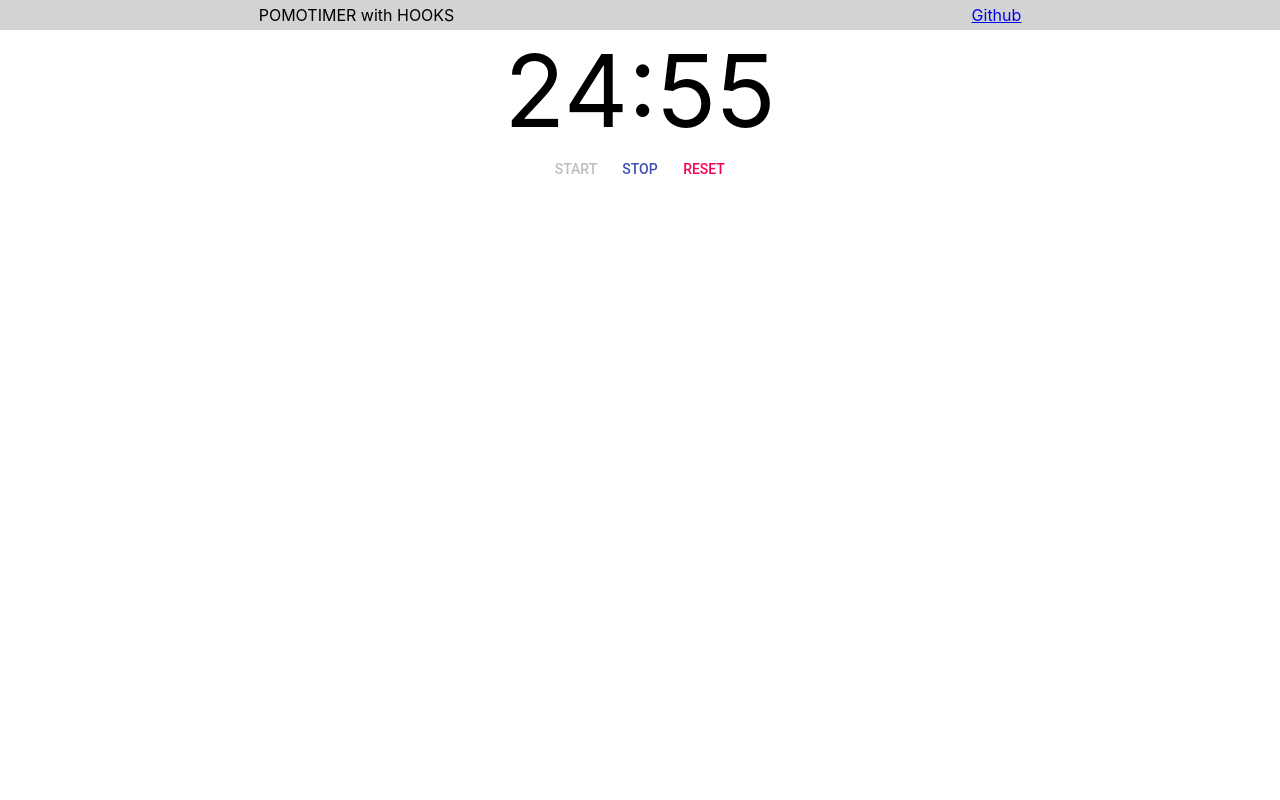
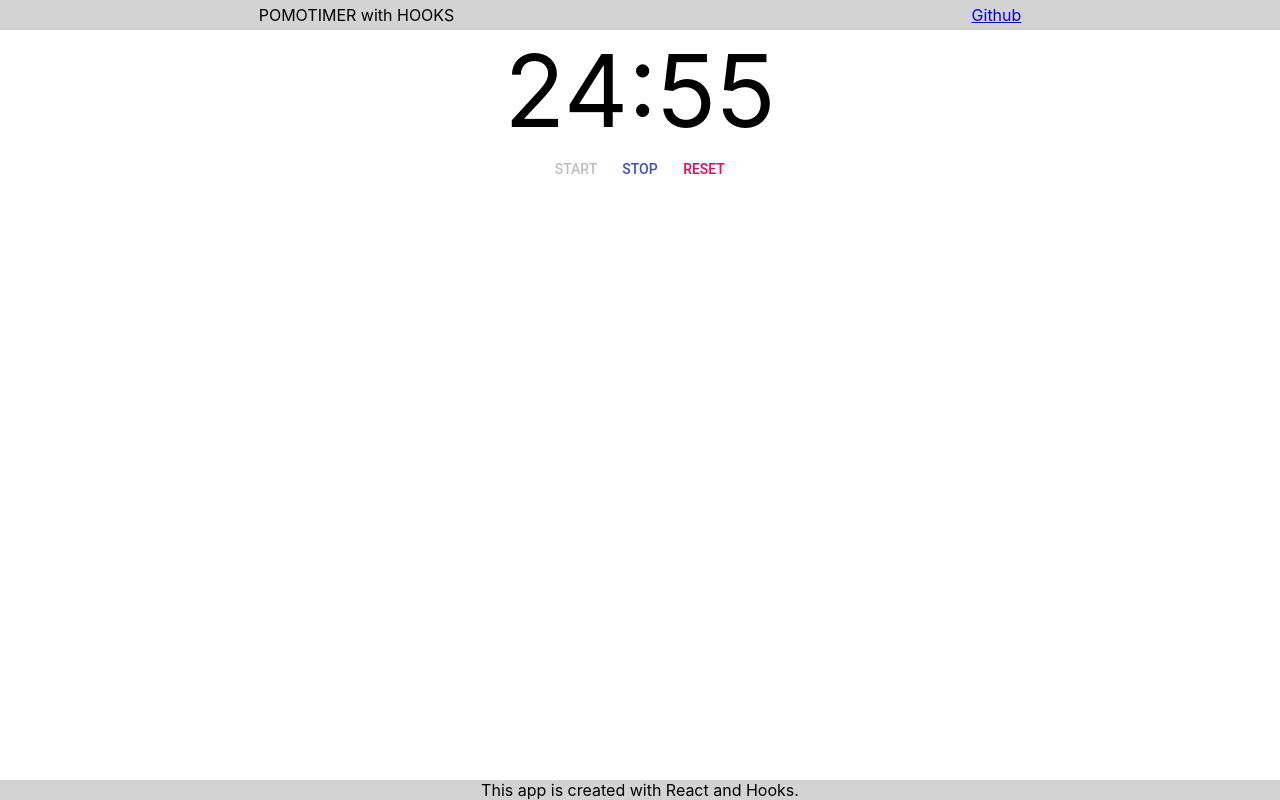
Before and after one commit to snamiki1212/example-react-basic-hooks, a React (Create React App) app: page / in a window 1280 px wide. Built offline with nearby package versions, Linux system fonts and the light colour scheme.

Commit message:
ADd Footer

```diff
--- a/src/App.tsx
+++ b/src/App.tsx
@@ -2,12 +2,14 @@ import React from 'react';
 import './App.css';
 import Header from './containers/Header';
 import CountdownContainer from './containers/Countdown';
+import Footer from './containers/Footer';
 
 const App: React.FC = () => {
   return (
     <div className="App">
       <Header />
       <CountdownContainer />
+      <Footer />
     </div>
   );
 };
--- /dev/null
+++ b/src/containers/Footer.tsx
@@ -0,0 +1,19 @@
+import React, {FC} from 'react';
+import {PRIMARY_COLOR} from '../consists';
+
+const Footer: FC = (): any => {
+  return (
+    <div
+      style={{
+        backgroundColor: PRIMARY_COLOR,
+        width: '100%',
+        position: 'absolute',
+        bottom: 0,
+      }}
+    >
+      <span>This app is created with React and Hooks.</span>
+    </div>
+  );
+};
+
+export default Footer;
```
